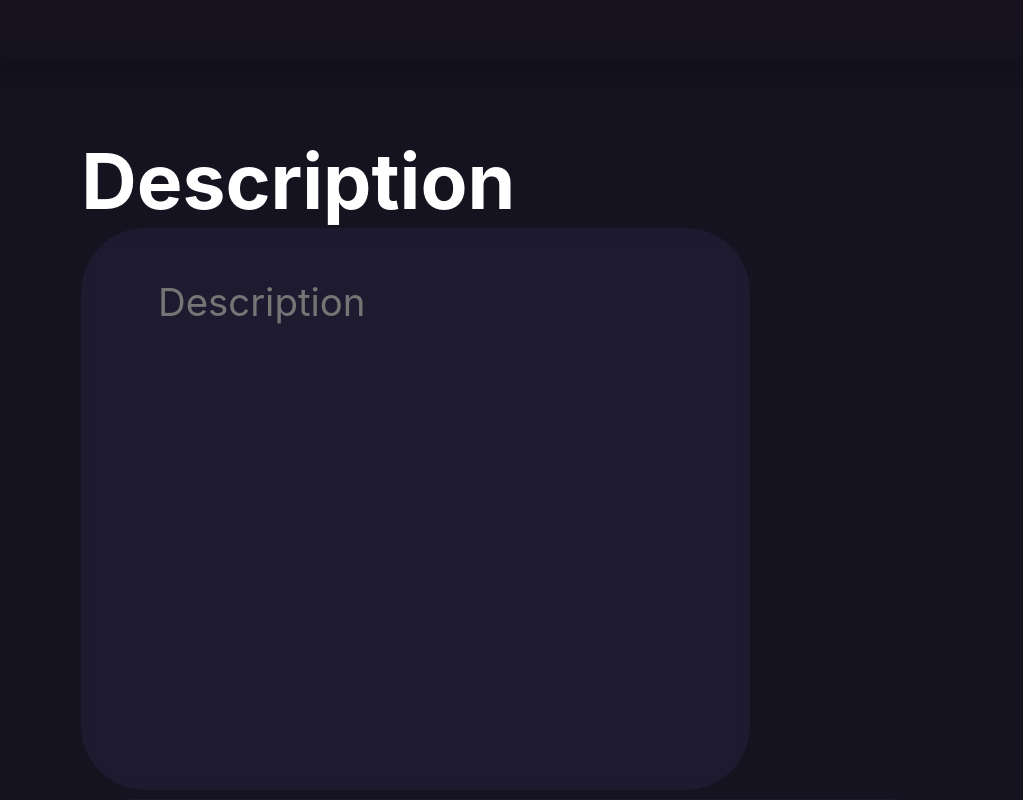
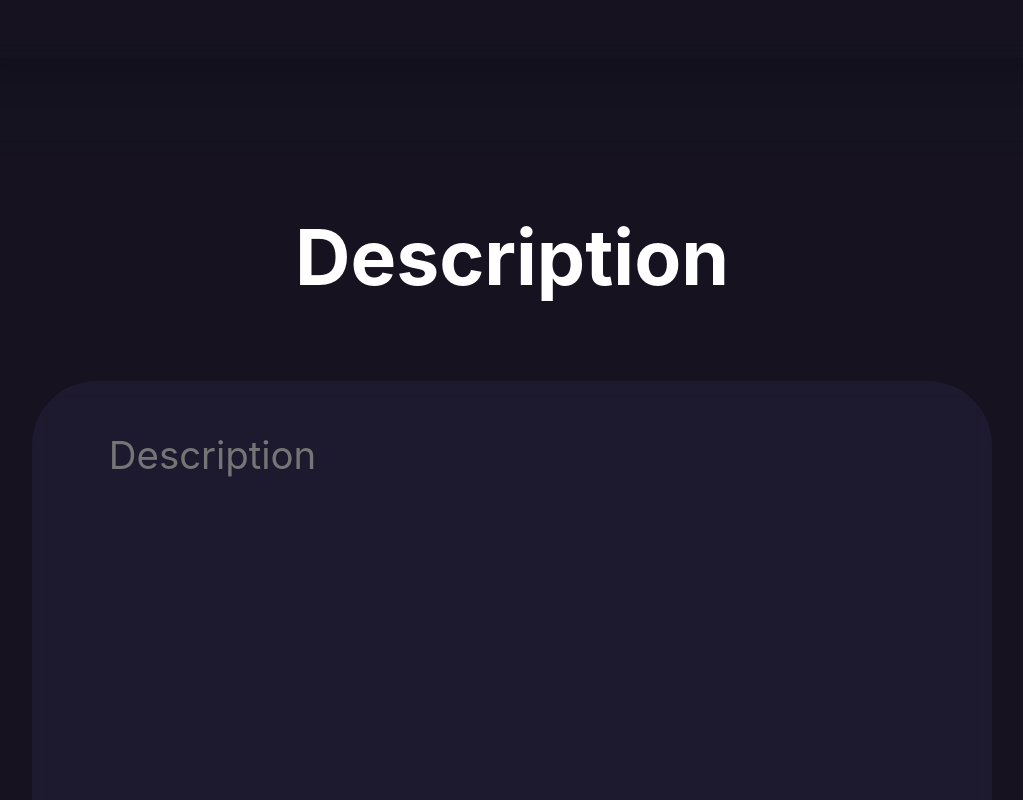
Before and after one commit to imalonelynerd/PrettyHeroes, a Vue app: page /creator in a window 1280 px wide. Shown: the part 3920-4720 px from the top of the page, without its empty margins (128-1151 px from the left). Built offline with nearby package versions, Linux system fonts and the light colour scheme.

Commit message:
2023.10.16.2

```diff
--- a/src/components/Creator/Dummy/HelpPage.vue
+++ b/src/components/Creator/Dummy/HelpPage.vue
@@ -23,14 +23,14 @@ defineEmits([
       <p>Then, all you have to do is to create your <b>hero</b> using the <b>Hero
         Creator</b> and save it. You'll obtain a <b>hero.toml</b> file. Finally, push the file to the aforementioned
         repo.
-        Et voilà ! To access your hero from any isntance, head out to <b>pretty.heroes.instance/#/foobar</b>.</p>
+        Et voilà ! To access your hero from any instance, head out to <b>pretty.heroes.instance/#/foobar</b>.</p>
       <h3>About the flags</h3>
       <p>Each flag is associated to a <b>specific keyword</b>, that you can enter in the <b>flags</b> entries. Right
         below is a list of all the flags available alongside their associated keyword.</p>
       <FlagsDisplayer :flags-list="[]" has-all="all"/>
       <h3>About the colors</h3>
       <p>Colors are represented as <b>hexadecimal code</b>. They usually look either like <b>#FF5263</b>
-        or <b>#27233F40</b>. You can check previews to know if the imputed code is vaild. Make sure the colors you
+        or <b>#27233F40</b>. You can check previews to know if the imputed code is valid. Make sure the colors you
         picked creates a good contrast between the text and the background. You can use this <a
             href="https://coolors.co/contrast-checker"><b>[tool]</b></a> to check
         contrasts between colors.</p>
--- a/src/views/HeroCreator.vue
+++ b/src/views/HeroCreator.vue
@@ -408,7 +408,7 @@ document.documentElement.style = null;
     gap: 6vw;
   }
 
-  .creator > div:not([class]) {
+  .creator > div:not(.creattitle, .tbuttons) {
     width: 75vw;
     display: flex;
     flex-direction: column;
@@ -426,7 +426,7 @@ document.documentElement.style = null;
     margin: 0;
   }
 
-  .creator > div:not([class]) > div {
+  .creator > div:not(.creattitle, .tbuttons) > div {
     width: 100%;
     display: flex;
     flex-direction: column;
@@ -435,7 +435,7 @@ document.documentElement.style = null;
     gap: 10vw;
   }
 
-  .creator > div:not([class]) > div > div:first-of-type {
+  .creator > div:not(.creattitle, .tbuttons) > div > div:first-of-type {
     align-self: flex-start;
     display: flex;
     width: 100%;
@@ -446,7 +446,7 @@ document.documentElement.style = null;
     flex-grow: 0;
   }
 
-  .creator > div:not([class]) > div > div:last-of-type {
+  .creator > div:not(.creattitle, .tbuttons) > div > div:last-of-type {
     display: none;
     /*flex: 1 1;
     display: flex;
```
